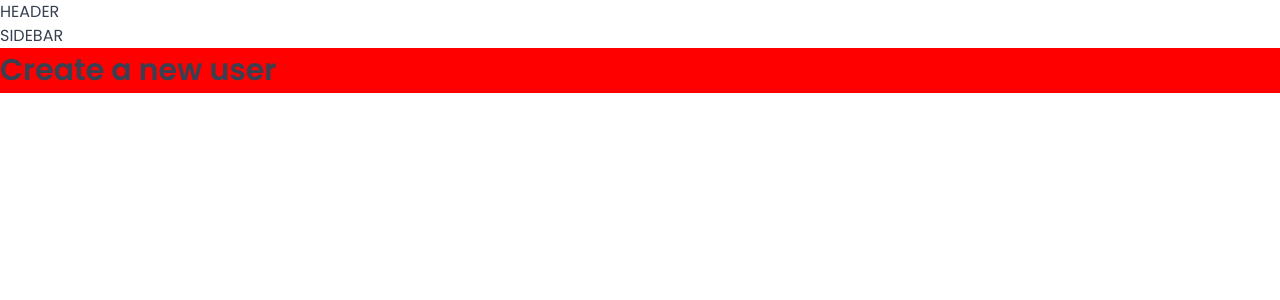
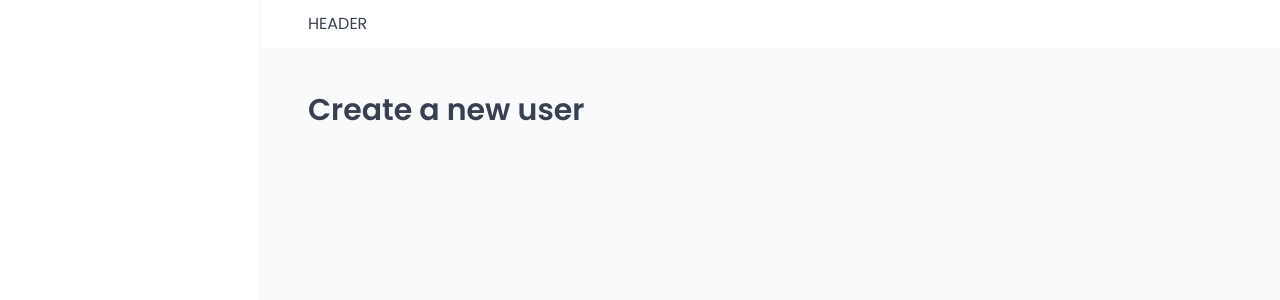
Before and after one commit to diletant93/the-wild-oasis, a React (Vite) app: page /users in a window 1280 px wide. Shown: the top 300 px of the page. Built offline with nearby package versions, Linux system fonts and the light colour scheme; a web font is replaced by a local one.

Commit message:
applayout

```diff
--- a/src/ui/Applayout.jsx
+++ b/src/ui/Applayout.jsx
@@ -4,19 +4,25 @@
 import styled from "styled-components";
 
 const Main = styled.main`
-    background-color:  green;
+    background-color: var(--color-grey-50);
     padding: 4rem 4.8rem 6.4rem;
+`
+const StyledApplayout = styled.div`
+    height: 100dvh;
+    display: grid;
+    grid-template-columns: 26rem 1fr;
+    grid-template-rows: auto 1fr;
 `
 
 function Applayout() {
   return (
-    <div>
+    <StyledApplayout>
         <Header />
         <Sidebar />
-        <main>
+        <Main>
             <Outlet />
-        </main>
-    </div>
+        </Main>
+    </StyledApplayout>
   );
 }
 
--- a/src/ui/Header.jsx
+++ b/src/ui/Header.jsx
@@ -1,8 +1,14 @@
+import styled from "styled-components";
+const StyledHeader = styled.header`
+    background-color: var(--color-grey-0);
+    padding: 1.2rem 4.8rem;
+    border-bottom:1px solid var(-color-grey-100);
+`
 function Header() {
   return (
-    <header>
+    <StyledHeader>
        HEADER
-    </header>
+    </StyledHeader>
   );
 }
 
--- a/src/ui/Heading.jsx
+++ b/src/ui/Heading.jsx
@@ -3,7 +3,6 @@
 
 const Heading = styled.h1`
     font-size: 30px;
-    background-color: red;
     ${props => props.as === 'h1' &&
     css`
         font-size: 3rem;
--- a/src/ui/Sidebar.jsx
+++ b/src/ui/Sidebar.jsx
@@ -1,8 +1,15 @@
+import styled from "styled-components";
+const StyledSidebar = styled.aside`
+    background-color: var(--color-grey-0);
+    padding: 3.2rem 2.4rem;
+    border-right: 1px solid var(--color-grey-100);
+    grid-row: 1/-1;
+`
 function Sidebar() {
   return (
-    <aside>
-       SIDEBAR
-    </aside>
+    <StyledSidebar>
+
+    </StyledSidebar>
   );
 }
 
```
